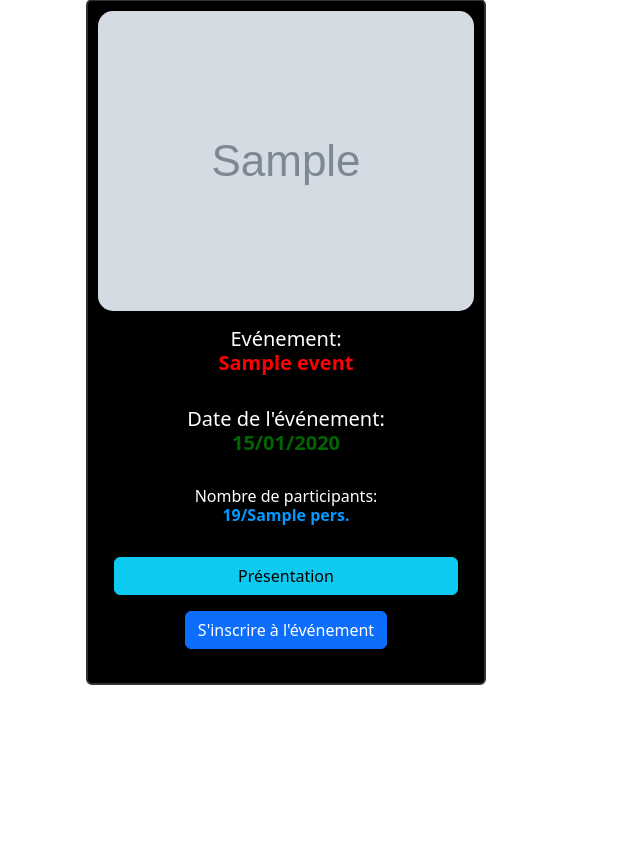
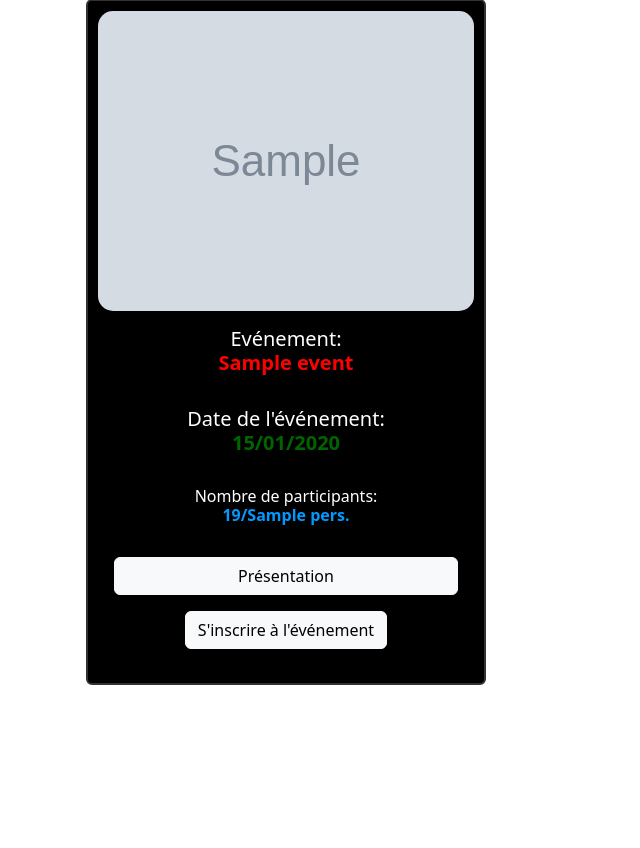
Before and after one commit to fuflin/SiteBlackLions, a Symfony app: template templates/event/index.html.twig in a window 1280 px wide. Shown: the part 155-1003 px from the top of the page, without its empty margins (0-640 px from the left). Run offline with Twig, Linux system fonts and the light colour scheme; the template is opened without the code that fills it: most values are stand-ins (such as "Sample title", 1, 10 or a date in 2020); grey boxes marked "Sample" are stand-in pictures; some libraries are stand-ins or nearby versions.

Commit message:
modif style bouton

```diff
--- a/templates/event/index.html.twig
+++ b/templates/event/index.html.twig
@@ -25,7 +25,7 @@
                 <h5 class="card-title" style="text-align: center; color: white;">Evénement:<br><strong style="color: red;">{{event.name}}</strong></h5><br>
                 <h5 class="card-title" style="text-align: center; color: white;">Date de l'événement:<br><strong style="color: darkgreen;">{{event.DateCreate | date('d/m/Y')}}</strong></h5><br>
                 <h6 class="card-text" style="text-align: center; color: white;">Nombre de participants:<br><strong style="color: rgb(0, 153, 255);">{{event.participates|length}}/{{event.NbMaxPers}} pers.</strong></h6><br>
-                <a href="{{ path('show_event', {'id': event.id})}}" class="btn btn-info" style="display: flex; justify-content: center;">Présentation</a>
+                <a href="{{ path('show_event', {'id': event.id})}}" class="btn btn-light" style="display: flex; justify-content: center;">Présentation</a>
             </div>
 
           {% include "event/redirect.html.twig"%}
--- a/templates/event/redirect.html.twig
+++ b/templates/event/redirect.html.twig
@@ -4,7 +4,7 @@
     {% for participate in event.participates %}
         {% if participate.user == app.user %}
             <form action="{{path('remove_regis_event',  {'id': event.id, 'idParticipate': participate.id})}}" style="display: flex; justify-content: center;">
-                <button type="submit" class="btn btn-primary">
+                <button type="submit" class="btn btn-light">
                 Se désinscrire de l'événement
                 </button>
             </form>
@@ -14,7 +14,7 @@
 
 {% if not isParticipate %}
     <form action="{{path('regis_event',  {'id': event.id})}}" style="display: flex; justify-content: center;">
-        <button type="submit" class="btn btn-primary">
+        <button type="submit" class="btn btn-light">
             S'inscrire à l'événement
         </button>
     </form><br>
```
